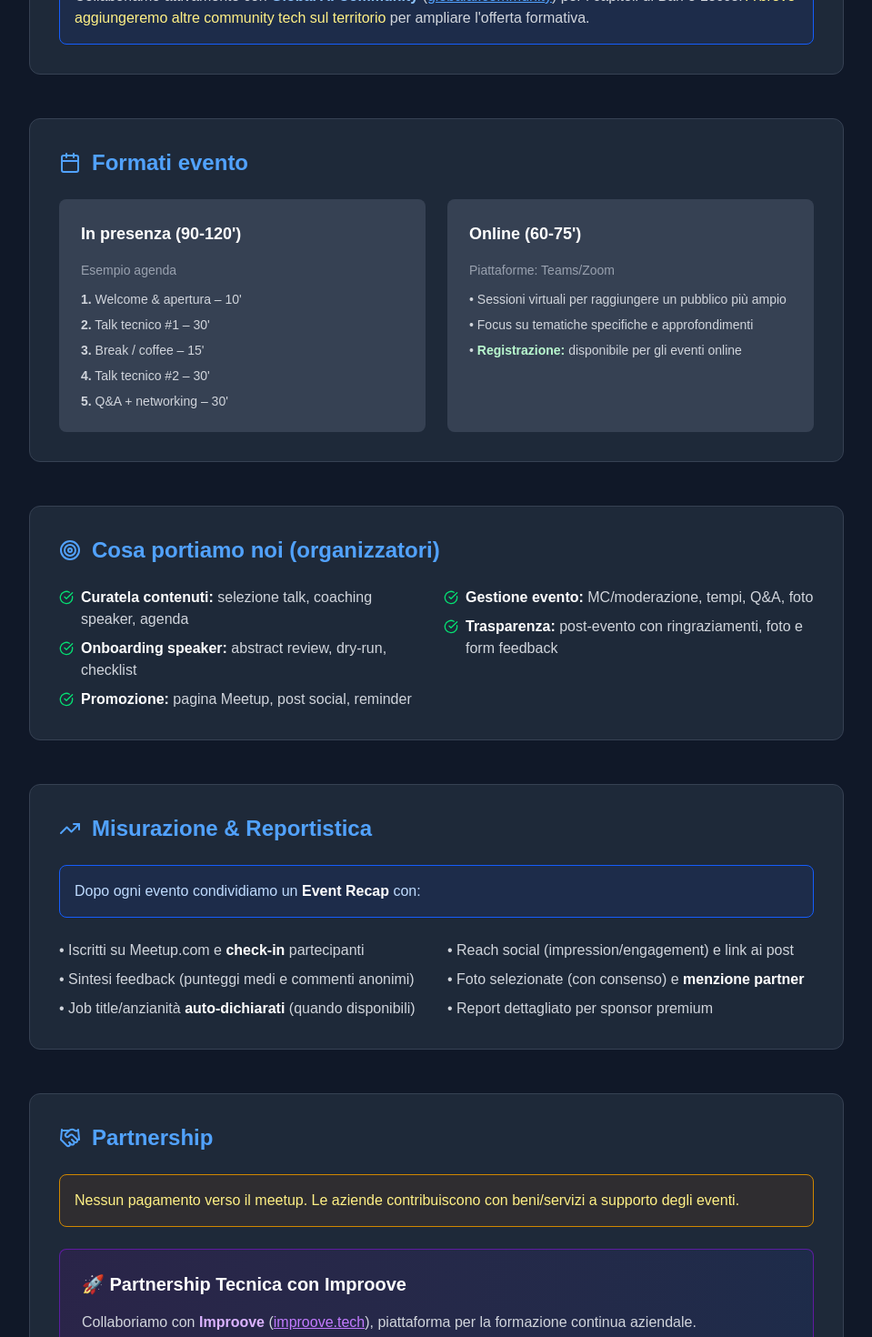
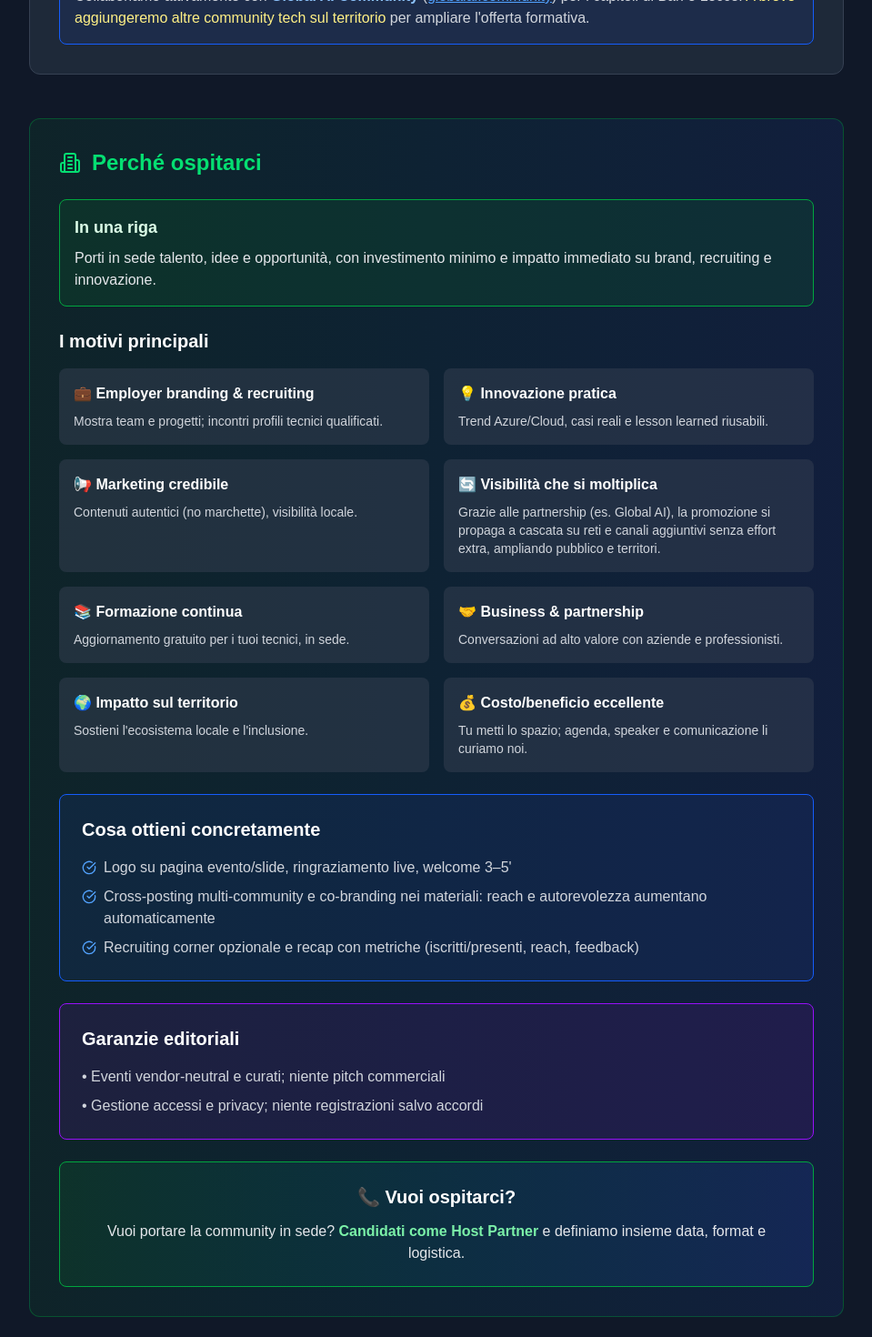
Before and after one commit to azure-meetup-puglia/azure-meetup-puglia.github.io, a Next.js app in the folder amp/: page /media-kit in a window 1280 px wide. Shown: the part 2160-3630 px from the top of the page at 91% size, without its empty margins (160-1119 px from the left). Built offline with nearby package versions, Linux system fonts and the light colour scheme.

Commit message:
feat: add "Perché ospitarci" section to Media Kit with detailed benefits and partnership information

```diff
--- a/amp/pages/media-kit.tsx
+++ b/amp/pages/media-kit.tsx
@@ -157,6 +157,103 @@ const MediaKit: NextPage = () => {
                 Collaboriamo attivamente con <strong className="text-blue-300">Global AI Community</strong> (<a href="https://globalai.community/" target="_blank" rel="noopener noreferrer" className="text-blue-400 hover:text-blue-300 underline">globalai.community</a>) per i capitoli di Bari e Lecce.
                 <span className="text-yellow-200"> A breve aggiungeremo altre community tech sul territorio</span> per ampliare l'offerta formativa.
               </p>
+            </div>
+          </section>
+
+          {/* Perché ospitarci */}
+          <section className="bg-gradient-to-r from-green-900/20 to-blue-900/20 p-8 rounded-xl border border-green-700/50">
+            <h2 className="text-2xl font-semibold text-green-400 mb-6 flex items-center gap-3">
+              <Building2 className="w-6 h-6" />
+              Perché ospitarci
+            </h2>
+
+            <div className="bg-green-900/30 border border-green-600 rounded-lg p-4 mb-6">
+              <p className="text-green-100 font-semibold text-lg">
+                In una riga
+              </p>
+              <p className="text-gray-200 mt-2">
+                Porti in sede talento, idee e opportunità, con investimento minimo e impatto immediato su brand, recruiting e innovazione.
+              </p>
+            </div>
+
+            <div className="space-y-6">
+              <div>
+                <h3 className="text-xl font-semibold text-white mb-4">I motivi principali</h3>
+                <div className="grid md:grid-cols-2 gap-4">
+                  <div className="bg-gray-700/50 p-4 rounded-lg">
+                    <p className="text-white font-semibold mb-2">💼 Employer branding & recruiting</p>
+                    <p className="text-gray-300 text-sm">Mostra team e progetti; incontri profili tecnici qualificati.</p>
+                  </div>
+
+                  <div className="bg-gray-700/50 p-4 rounded-lg">
+                    <p className="text-white font-semibold mb-2">💡 Innovazione pratica</p>
+                    <p className="text-gray-300 text-sm">Trend Azure/Cloud, casi reali e lesson learned riusabili.</p>
+                  </div>
+
+                  <div className="bg-gray-700/50 p-4 rounded-lg">
+                    <p className="text-white font-semibold mb-2">📢 Marketing credibile</p>
+                    <p className="text-gray-300 text-sm">Contenuti autentici (no marchette), visibilità locale.</p>
+                  </div>
+
+                  <div className="bg-gray-700/50 p-4 rounded-lg">
+                    <p className="text-white font-semibold mb-2">🔄 Visibilità che si moltiplica</p>
+                    <p className="text-gray-300 text-sm">Grazie alle partnership (es. Global AI), la promozione si propaga a cascata su reti e canali aggiuntivi senza effort extra, ampliando pubblico e territori.</p>
+                  </div>
+
+                  <div className="bg-gray-700/50 p-4 rounded-lg">
+                    <p className="text-white font-semibold mb-2">📚 Formazione continua</p>
+                    <p className="text-gray-300 text-sm">Aggiornamento gratuito per i tuoi tecnici, in sede.</p>
+                  </div>
+
+                  <div className="bg-gray-700/50 p-4 rounded-lg">
+                    <p className="text-white font-semibold mb-2">🤝 Business & partnership</p>
+                    <p className="text-gray-300 text-sm">Conversazioni ad alto valore con aziende e professionisti.</p>
+                  </div>
+
+                  <div className="bg-gray-700/50 p-4 rounded-lg">
+                    <p className="text-white font-semibold mb-2">🌍 Impatto sul territorio</p>
+                    <p className="text-gray-300 text-sm">Sostieni l'ecosistema locale e l'inclusione.</p>
+                  </div>
+
+                  <div className="bg-gray-700/50 p-4 rounded-lg">
+                    <p className="text-white font-semibold mb-2">💰 Costo/beneficio eccellente</p>
+                    <p className="text-gray-300 text-sm">Tu metti lo spazio; agenda, speaker e comunicazione li curiamo noi.</p>
+                  </div>
+                </div>
+              </div>
+
+              <div className="bg-blue-900/20 border border-blue-600 rounded-lg p-6">
+                <h3 className="text-xl font-semibold text-white mb-4">Cosa ottieni concretamente</h3>
+                <ul className="space-y-2 text-gray-300">
+                  <li className="flex items-start gap-2">
+                    <CheckCircle className="w-4 h-4 text-blue-400 mt-1 flex-shrink-0" />
+                    <span>Logo su pagina evento/slide, ringraziamento live, welcome 3–5'</span>
+                  </li>
+                  <li className="flex items-start gap-2">
+                    <CheckCircle className="w-4 h-4 text-blue-400 mt-1 flex-shrink-0" />
+                    <span>Cross-posting multi-community e co-branding nei materiali: reach e autorevolezza aumentano automaticamente</span>
+                  </li>
+                  <li className="flex items-start gap-2">
+                    <CheckCircle className="w-4 h-4 text-blue-400 mt-1 flex-shrink-0" />
+                    <span>Recruiting corner opzionale e recap con metriche (iscritti/presenti, reach, feedback)</span>
+                  </li>
+                </ul>
+              </div>
+
+              <div className="bg-purple-900/20 border border-purple-600 rounded-lg p-6">
+                <h3 className="text-xl font-semibold text-white mb-4">Garanzie editoriali</h3>
+                <ul className="space-y-2 text-gray-300">
+                  <li>• Eventi vendor-neutral e curati; niente pitch commerciali</li>
+                  <li>• Gestione accessi e privacy; niente registrazioni salvo accordi</li>
+                </ul>
+              </div>
+
+              <div className="bg-gradient-to-r from-green-900/30 to-blue-900/30 border border-green-600 rounded-lg p-6 text-center">
+                <h3 className="text-xl font-semibold text-white mb-3">📞 Vuoi ospitarci?</h3>
+                <p className="text-gray-200">
+                  Vuoi portare la community in sede? <strong className="text-green-300">Candidati come Host Partner</strong> e definiamo insieme data, format e logistica.
+                </p>
+              </div>
             </div>
           </section>
 
```
